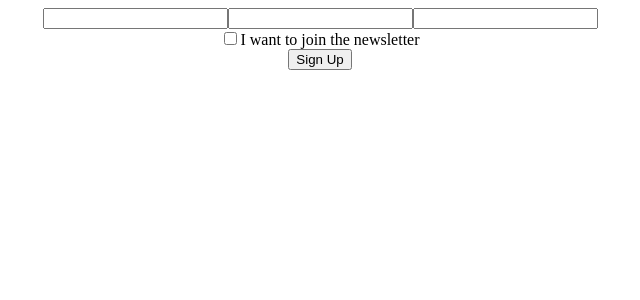
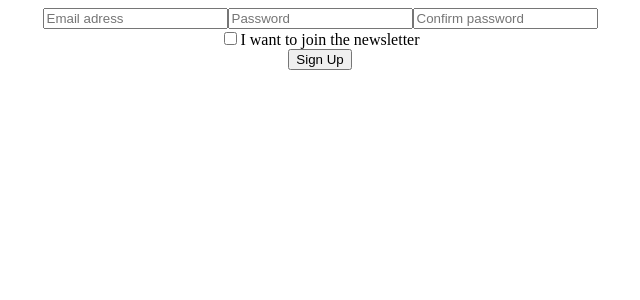
Before and after one commit to joshuaombasa/React-Sign-up-form, a React (Vite) app: page / in a window 1280 px wide. Shown: the top 300 px of the page, without its empty margins (320-960 px from the left). Built offline with nearby package versions, Linux system fonts and the light colour scheme.

Commit message:
updated jsx

```diff
--- a/src/App.jsx
+++ b/src/App.jsx
@@ -11,14 +11,17 @@ function App() {
         <input
         type="email"
         className="email"
+        placeholder='Email adress'
         />
         <input
         type="password"
         className="password"
+        placeholder='Password'
         />
         <input
         type="password"
         className="confpassword"
+        placeholder='Confirm password'
         />
         <div className="checkbox-container">
               <input
@@ -26,6 +29,7 @@ function App() {
               name=""
 
               id="isJoinNewsLetter"
+              placeholder=''
               />
               <label htmlFor="isJoinNewsLetter">I want to join the newsletter</label>
         </div>
```
